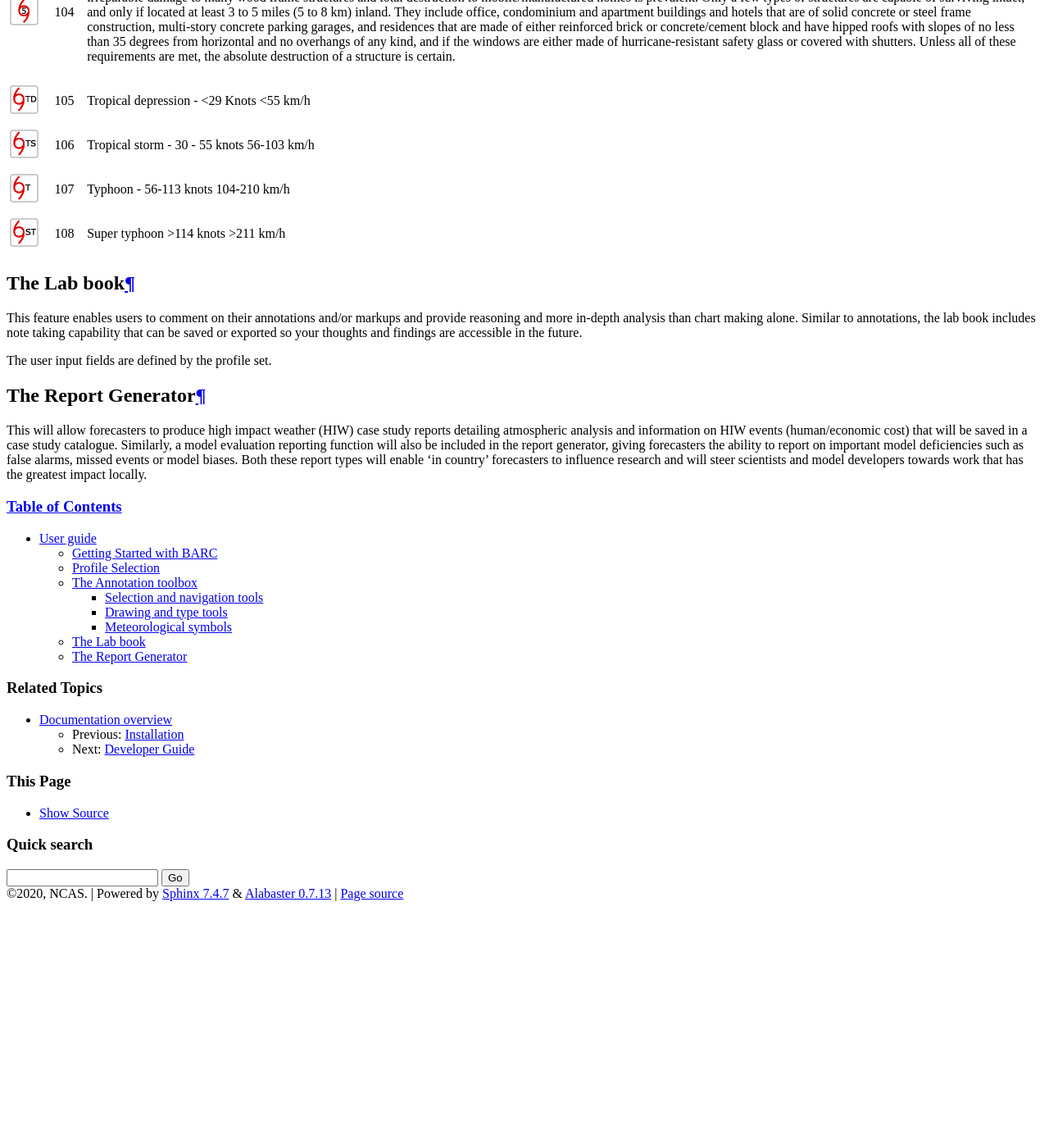
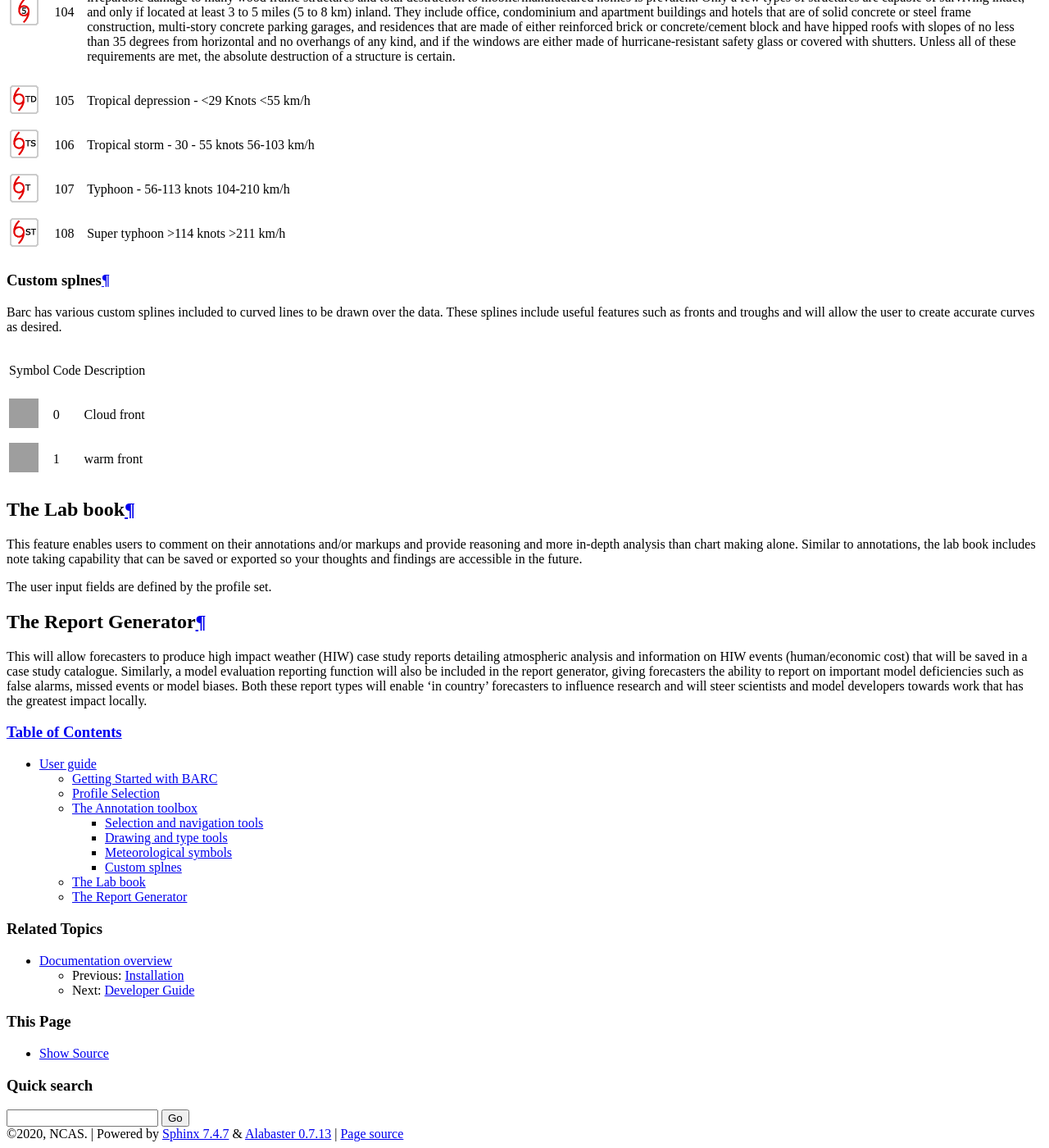
Before and after one commit to lecjlg/barc-docs, a Sphinx documentation site: the page built from docs/source/userguide.rst, in a window 1280 px wide and 1400 px high, scrolled down 8055 px. Shown: the whole window at 82% size. Built offline with Sphinx 7.4.7, drawn with Linux system fonts in a browser that asks for light colours; before the commit the page ends 9162 px from its top, so only the background shows below that; grey boxes are pictures that could not be loaded.

Commit message:
basic table structure added for the custom spline table

```diff
--- a/docs/source/userguide.rst
+++ b/docs/source/userguide.rst
@@ -691,11 +691,24 @@ BARC has a large host of specfic meteorological symbols availble. These symbols
 +---------------------------------------------+----+------------------------------------------------------------------------------------------------------------------------------------------------------------------------------------------------------------------------------------------------------------------------------+
 
 
+Custom splnes
+^^^^^^^^^^^^^
+Barc has various custom splines included to curved lines to be drawn over the data. These splines include useful features such as fronts and troughs and will allow the user to create accurate curves as desired.
 
 
-
-
-
++--------------------------------------------------+------+---------------+
+|     Symbol                                       | Code | Description   |
++--------------------------------------------------+------+---------------+
+| ..   image:: /images/spline_icons/cold-front.png |      |   Cloud front |
+|          :width: 36px                            |      |               |
+|          :height: 36px                           |      |               |
+|          :alt: icon                              | 0    |               |
++--------------------------------------------------+------+---------------+
+| ..   image:: /images/spline_icons/warm-front.png |      |   warm front  |
+|          :width: 36px                            |      |               |
+|          :height: 36px                           |      |               |
+|          :alt: icon                              | 1    |               |
++--------------------------------------------------+------+---------------+
 
 
 
```
